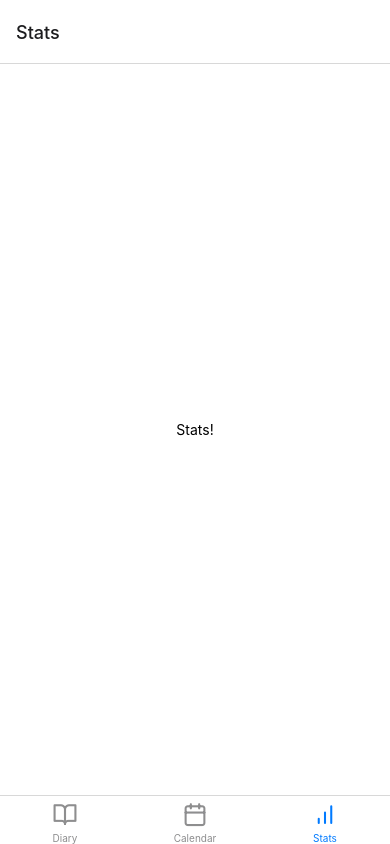
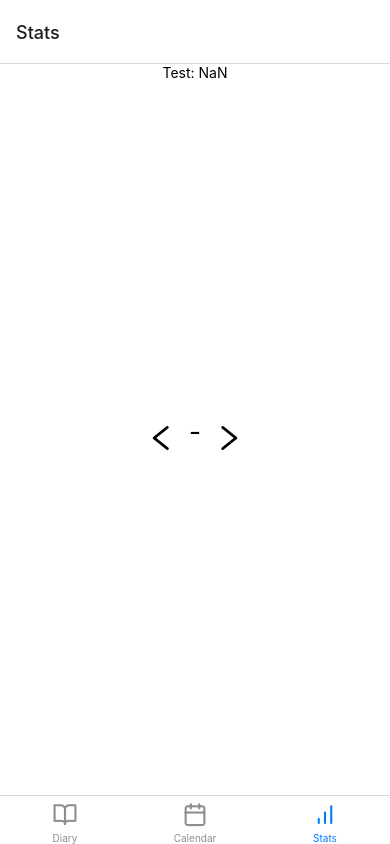
Before and after one commit to elinarou/SleepDiary, a React Native app: screen /Stats in a window 390 px wide. Built offline with nearby package versions, Linux system fonts and the light colour scheme; no server answers; the database is empty.

Commit message:
Stats in progress

```diff
--- /dev/null
+++ b/components/contents/stats/ChartControls.js
@@ -0,0 +1,55 @@
+import React from 'react';
+import { StyleSheet, Text, View, TouchableOpacity } from 'react-native';
+import { AntDesign } from '@expo/vector-icons';
+
+
+export default function ChartControls(props) {
+
+
+  return (
+    <View style={styles.container}>
+      <View style={styles.buttons}>
+        <TouchableOpacity style={styles.button}
+          onPress={() => {
+            props.setStart();
+            props.setEnd();
+          }}>
+          <AntDesign
+            name={'left'}
+            size={32}
+          />
+        </TouchableOpacity>
+        <Text style={{ fontSize: 26 }}>{} - {}</Text>
+        <TouchableOpacity style={styles.button}
+          onPress={() => {
+            props.setStart();
+            props.setEnd();
+          }}>
+          <AntDesign
+            name={'right'}
+            size={32}
+          />
+        </TouchableOpacity>
+      </View>
+    </View>
+  );
+}
+
+const styles = StyleSheet.create({
+  container: {
+    flex: 1,
+    backgroundColor: '#fff',
+    alignItems: 'center',
+    justifyContent: 'center',
+  },
+
+  buttons: {
+    flexDirection: 'row',
+    justifyContent: 'space-between',
+  },
+
+  button: {
+    padding: 5,
+  },
+
+});
--- /dev/null
+++ b/components/contents/stats/StackedBarCharts.js
@@ -0,0 +1,152 @@
+import React, { useState, useEffect } from 'react';
+import { View, Text } from "react-native";
+import { BarChart } from "react-native-gifted-charts";
+
+
+export default function StackedBarCharts(props) {
+  let sleepTimeList1 = [11, 12, 13, 14, 15, 16, 17];
+  let sleepDelayList1 = [1, 2, 3, 4, 5, 6, 7];
+  let awakeTimeList1 = [1, 2, 3, 4, 5, 6, 7];
+
+  let valuelist = [];
+
+  const entries = [
+    {
+      sleepTime: 5,
+      sleepDelay: 30,
+      awakeTime: 10,
+      test: 'test1'
+    },
+    {
+      sleepTime: 7,
+      sleepDelay: 30,
+      awakeTime: 0,
+      test: 'test2'
+    },
+    {
+      sleepTime: 10,
+      sleepDelay: 15,
+      awakeTime: 10,
+      test: 'test3'
+    }
+  ];
+
+
+
+
+  useEffect(() => {
+    valuelist = listValues();
+    console.log(valuelist);
+/*     sleepDelayList = listSleepDelay();
+    awakeTimeList = listAwakeTime(); */
+  }, []);
+
+  const listValues = () => {
+    const values = [];
+
+    entries.forEach((item) => {
+      const value = parseInt(item.sleepTime);
+      console.log(value);
+      values.push(value);
+    });
+    return values;
+  };
+
+/*   const listSleepDelay = () => {
+    const list = [];
+
+    props.entries.forEach((item, index) => {
+      list.push(
+        <div key={index}>
+          <div>{item.sleepDelay}</div>
+        </div>
+      );
+    });
+    return list;
+  };
+
+  const listAwakeTime = () => {
+    const list = [];
+
+    props.entries.forEach((item, index) => {
+      list.push(
+        <div key={index}>
+          <div>{item.awakeTime}</div>
+        </div>
+      );
+    });
+    return list;
+  }; */
+
+  const stackData = [
+      {
+        stacks: [
+          {value: 1, color: 'orange'},
+          {value: sleepDelayList1[0], color: '#4ABFF4', marginBottom: 2},
+          {value: awakeTimeList1[0], color: '#4ABFF4', marginBottom: 2},
+        ],
+        //label: 'Mon',
+      },
+      {
+        stacks: [
+          {value: 1, color: 'orange'},
+          {value: sleepDelayList1[1], color: '#4ABFF4', marginBottom: 2},
+          {value: awakeTimeList1[1], color: '#4ABFF4', marginBottom: 2},
+        ],
+        //label: 'Tue',
+      },
+      {
+        stacks: [
+          {value: sleepTimeList1[2], color: 'orange'},
+          {value: sleepDelayList1[2], color: '#4ABFF4', marginBottom: 2},
+          {value: awakeTimeList1[2], color: '#4ABFF4', marginBottom: 2},
+        ],
+        //label: 'Wed',
+      },
+      {
+        stacks: [
+          {value: sleepTimeList1[3], color: 'orange'},
+          {value: sleepDelayList1[3], color: '#4ABFF4', marginBottom: 2},
+          {value: awakeTimeList1[3], color: '#4ABFF4', marginBottom: 2},
+        ],
+        //label: 'Thu',
+      },
+      {
+        stacks: [
+          {value: sleepTimeList1[4], color: 'orange'},
+          {value: sleepDelayList1[4], color: '#4ABFF4', marginBottom: 2},
+          {value: awakeTimeList1[4], color: '#4ABFF4', marginBottom: 2},
+        ],
+        //label: 'Fri',
+      },
+      {
+        stacks: [
+          {value: sleepTimeList1[5], color: 'orange'},
+          {value: sleepDelayList1[5], color: '#4ABFF4', marginBottom: 2},
+          {value: awakeTimeList1[5], color: '#4ABFF4', marginBottom: 2},
+        ],
+        //label: 'Sat',
+      },
+      {
+        stacks: [
+          {value: sleepTimeList1[6], color: 'orange'},
+          {value: sleepDelayList1[6], color: '#4ABFF4', marginBottom: 2},
+          {value: awakeTimeList1[6], color: '#4ABFF4', marginBottom: 2},
+        ],
+        //label: 'Sun',
+      },
+    ];
+
+    return(
+        <View>
+          <Text>Test: {parseInt(valuelist[0])}</Text>
+{/*             <BarChart
+              width={340}
+              height={340}
+              rotateLabel
+              noOfSections={10}
+              stackData={stackData}
+            /> */}
+        </View>
+    );
+};
--- a/components/contents/stats/StatsScreen.js
+++ b/components/contents/stats/StatsScreen.js
@@ -1,26 +1,36 @@
 import React, { useState, useEffect } from 'react';
 import { StyleSheet, Text, View, FlatList } from 'react-native';
-import { ref, onValue, query, limitToLast } from 'firebase/database';
+import { ref, onValue, query, orderByChild, startAt, endAt, limitToLast } from 'firebase/database';
 import { database } from '../../database/FirebaseConfig';
+import StackedBarCharts from './StackedBarCharts';
+import ChartControls from './ChartControls';
 
 
 export default function StatsScreen() {
   const [entries, setEntries] = useState([]);
+  const [start, setStart] = useState();
+  const [end, setEnd] = useState();
 
-/*   useEffect(() => {
-    const entriesRef = query(ref(database, 'entries/'), limitToLast(1));
+  useEffect(() => {
+    const entriesRef = query(ref(database, 'entries/'),
+      orderByChild('entryDate'),
+      startAt('2023-05-01'),
+      endAt('2023-05-07'),
+      limitToLast(7)
+    );
     onValue(entriesRef, (snapshot) => {
       if (snapshot.val() !== null) {
         const data = snapshot.val();
         setEntries(Object.values(data));
       }
     })
-  }, []); */
+  }, []);
 
 
   return (
     <View style={styles.container}>
-      <Text>Stats!</Text>
+      <StackedBarCharts entries={entries} />
+      <ChartControls setStart={setStart} setEnd={setEnd} />
     </View>
   );
 }
```
Also changed, not shown: package.json (+8 -2 lines), 2 other files (tests, documents, lock files or other folders).
